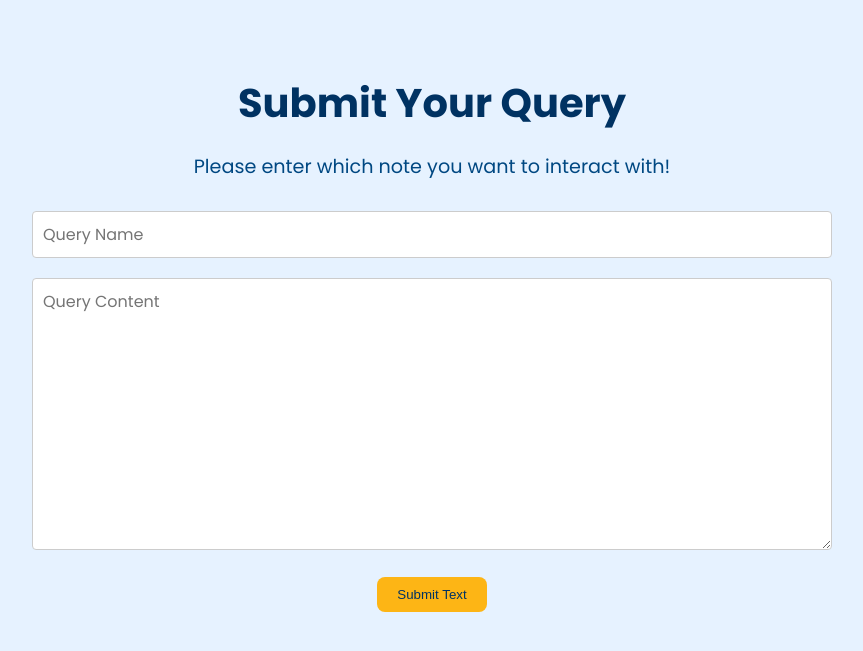
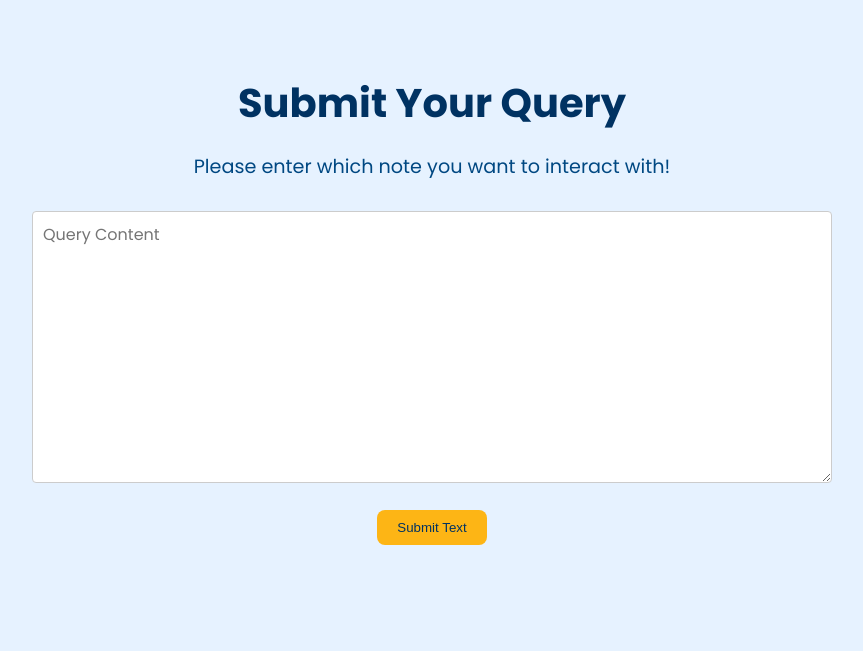
Before and after one commit to monginators/studymuse, a Flask app: page /query in a window 1280 px wide. Shown: the top 651 px of the page, without its empty margins (208-1071 px from the left). Run offline with Flask 3, Linux system fonts and the light colour scheme; parts of the project's set-up code (start-up, migrations or seed data) failed here and were passed over.

Commit message:
remove query name as query is used as context in LLM query

```diff
--- a/templates/query.html
+++ b/templates/query.html
@@ -15,7 +15,6 @@
         <p class="subtitle">Please enter which note you want to interact with!</p>
 
         <form class="upload-query" id="uploadQuery" method="POST" action="/query">
-            <input type="text" id="queryName" name="queryName" required placeholder="Query Name">
 
             <!-- Textarea for the note's content -->
             <textarea id="queryContent" name="queryContent" rows="10" required placeholder="Query Content"></textarea>
```
